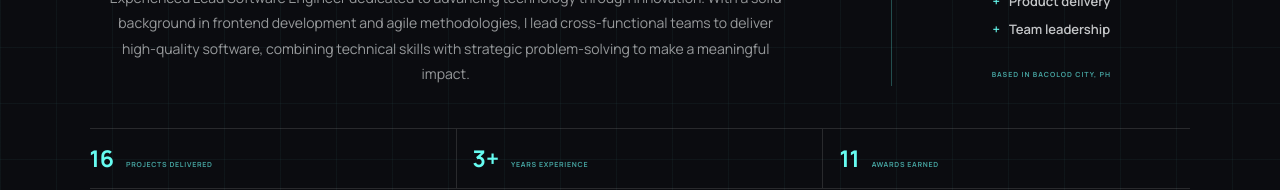
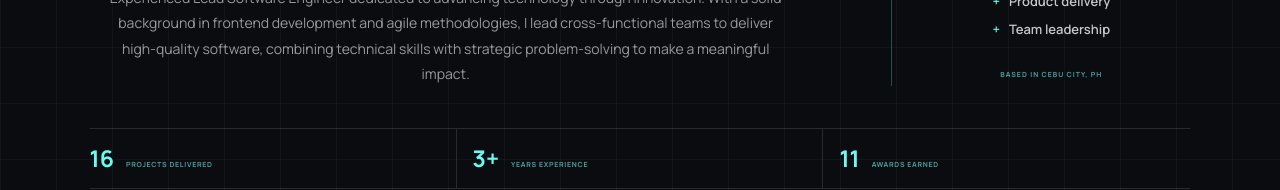
Before and after one commit to amielManzano/portfolio-v3, a Vue app: page /about in a window 1280 px wide. Shown: the part 345-535 px from the top of the page. Built offline with nearby package versions, Linux system fonts and the light colour scheme.

Commit message:
added cert

```diff
--- a/src/views/AboutView.vue
+++ b/src/views/AboutView.vue
@@ -20,7 +20,7 @@
             <li>Product delivery</li>
             <li>Team leadership</li>
           </ul>
-          <span class="location-label">BASED IN BACOLOD CITY, PH</span>
+          <span class="location-label">BASED IN CEBU CITY, PH</span>
         </aside>
       </div>
       <div class="profile-stats">
```
